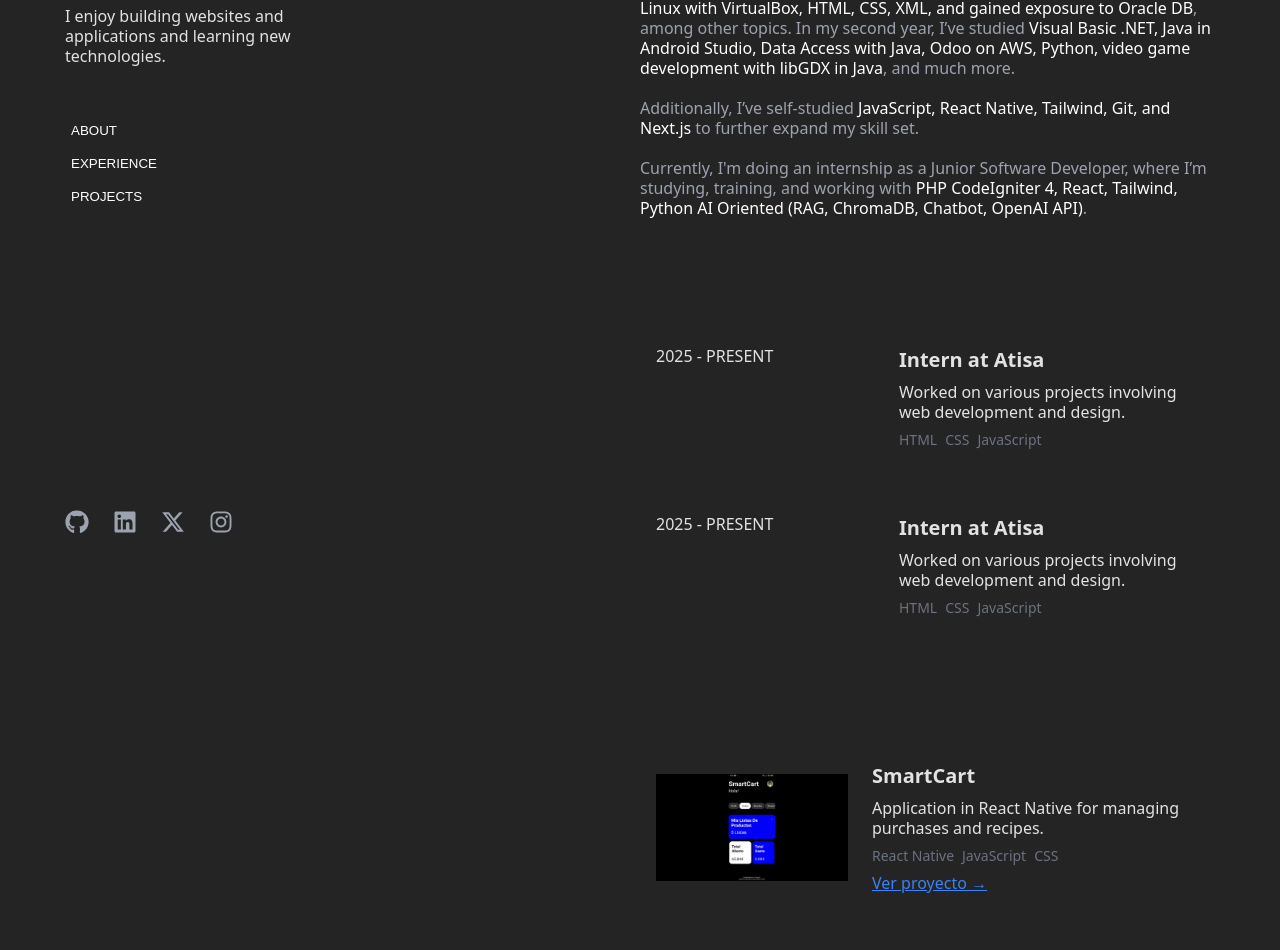
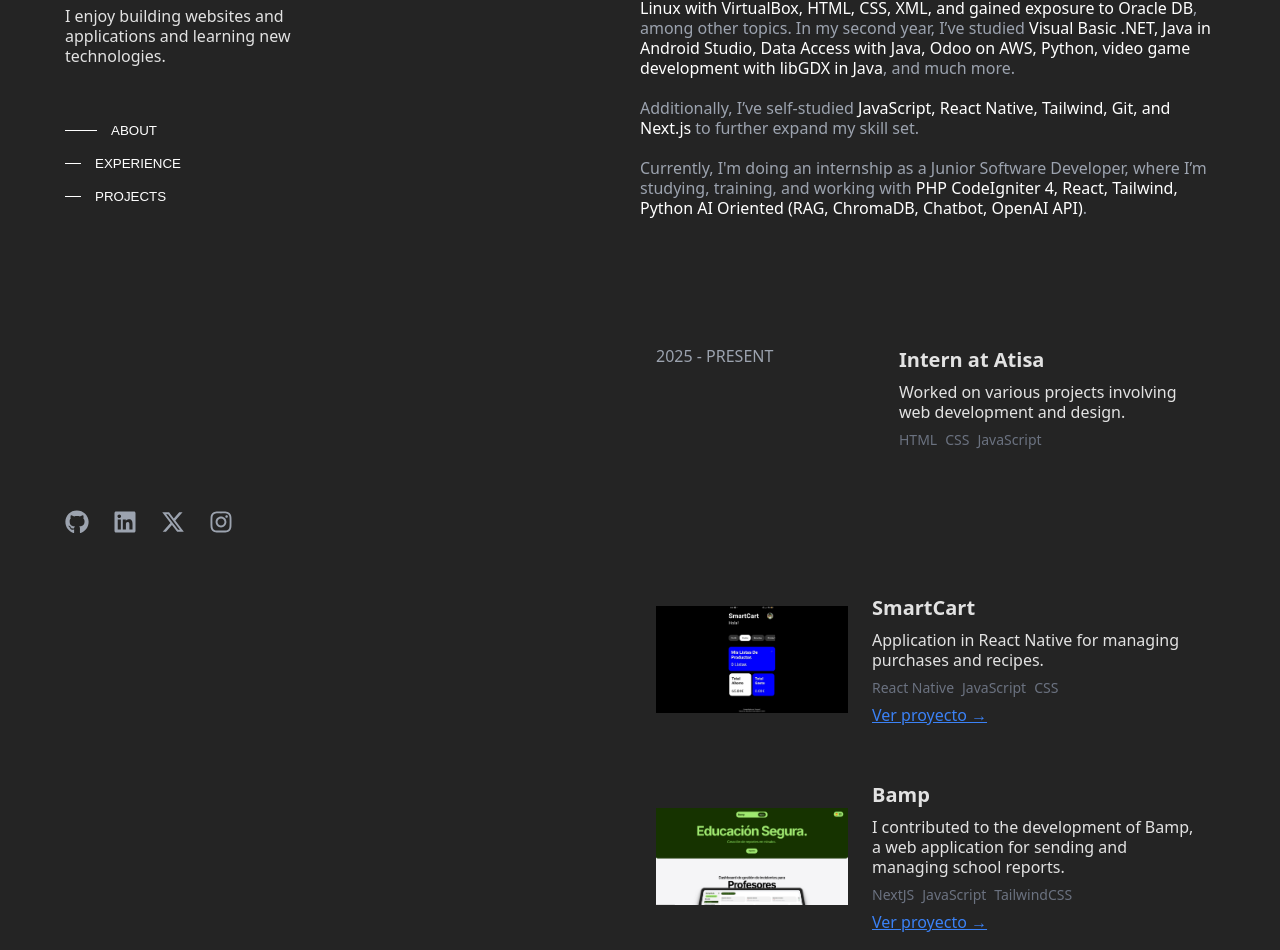
Before and after one commit to YoussefAKQ/YoussefAKQ.github.io, a React (Vite) app: page / in a window 1280 px wide. Shown: the part 182-1132 px from the top of the page. Built offline with nearby package versions, Linux system fonts and the light colour scheme.

Commit message:
Línea interactiva para los botones hacia las secciones

```diff
--- a/src/App.jsx
+++ b/src/App.jsx
@@ -1,4 +1,4 @@
-import { useState } from 'react';
+import { useState, useEffect } from 'react';
 import { FaGithub, FaLinkedin, FaTwitter, FaInstagram } from 'react-icons/fa';
 import Experience from './components/Experience';
 import Projects from './components/Projects';
@@ -6,6 +6,8 @@ import './App.css';
 import { FaXTwitter } from 'react-icons/fa6';
 
 function App() {
+  const [activeSection, setActiveSection] = useState('about');
+
   const scrollToSection = (sectionId) => {
     const element = document.getElementById(sectionId);
     if (element) {
@@ -13,8 +15,29 @@ function App() {
         behavior: 'smooth',
         block: 'start',
       });
+      setActiveSection(sectionId);
     }
   };
+
+  useEffect(() => {
+    const handleScroll = () => {
+      const sections = ['about', 'experience', 'projects'];
+      const currentSection = sections.find(section => {
+        const element = document.getElementById(section);
+        if (element) {
+          const rect = element.getBoundingClientRect();
+          return rect.top >= 0 && rect.top <= 300;
+        }
+        return false;
+      });
+      if (currentSection) {
+        setActiveSection(currentSection);
+      }
+    };
+
+    window.addEventListener('scroll', handleScroll);
+    return () => window.removeEventListener('scroll', handleScroll);
+  }, []);
 
   return (
     <>
@@ -26,21 +49,30 @@ function App() {
               <h3 className="text-xl font-semibold mt-2">Junior Developer</h3>
               <p className="mt-6 max-w-[300px]">I enjoy building websites and applications and learning new technologies. </p>
               <div className="space-y-4 flex flex-col mt-14">
+                <div className="flex items-center gap-2">
+                  <div className={`h-[1px] bg-white transition-all duration-300 ${activeSection === 'about' ? 'w-8' : 'w-4'}`} />
                   <button
                     onClick={() => scrollToSection('about')}
                     className="text-white hover:text-gray-400 text-left focus:outline-none border-none bg-transparent cursor-pointer">
                     ABOUT
                   </button>
+                </div>
+                <div className="flex items-center gap-2">
+                  <div className={`h-[1px] bg-white transition-all duration-300 ${activeSection === 'experience' ? 'w-8' : 'w-4'}`} />
                   <button
                     onClick={() => scrollToSection('experience')}
                     className="text-white hover:text-gray-400 text-left focus:outline-none border-none bg-transparent cursor-pointer">
                     EXPERIENCE
                   </button>
+                </div>
+                <div className="flex items-center gap-2">
+                  <div className={`h-[1px] bg-white transition-all duration-300 ${activeSection === 'projects' ? 'w-8' : 'w-4'}`} />
                   <button
                     onClick={() => scrollToSection('projects')}
                     className="text-white hover:text-gray-400 text-left focus:outline-none border-none bg-transparent cursor-pointer">
                     PROJECTS
                   </button>
+                </div>
               </div>
             </div>
 
--- a/src/components/Experience.jsx
+++ b/src/components/Experience.jsx
@@ -7,12 +7,6 @@ const Experience = () => {
       title: "Intern at Atisa",
       description: "Worked on various projects involving web development and design.",
       skills: ["HTML", "CSS", "JavaScript"]
-    },
-    {
-        date: "2025 - PRESENT",
-        title: "Intern at Atisa",
-        description: "Worked on various projects involving web development and design.",
-        skills: ["HTML", "CSS", "JavaScript"]
     }
   ];
 
--- a/src/components/ExperienceItem.jsx
+++ b/src/components/ExperienceItem.jsx
@@ -1,7 +1,7 @@
 const ExperienceItem = ({ date, title, description, skills }) => {
   return (
     <div className='flex flex-row gap-3 justify-between hover:bg-white/10 p-4 rounded-lg transition duration-125 ease-in-out'>
-      <p>{date}</p>
+      <p className='text-gray-400'>{date}</p>
       <div className='max-w-[300px] space-y-2'>
         <p className='text-xl font-bold'>{title}</p>
         <p>{description}</p>
--- a/src/components/Projects.jsx
+++ b/src/components/Projects.jsx
@@ -10,6 +10,20 @@ const Projects = () => {
       link: "https://github.com/YoussefAKQ/SmartCart"
     },
     {
+        title: "Bamp",
+        description: "I contributed to the development of Bamp, a web application for sending and managing school reports.",
+        image: "/src/assets/bamp.png",
+        skills: ["NextJS", "JavaScript", "TailwindCSS"],
+        link: "https://bampresearch.com"
+      },
+      {
+          title: "Bamp",
+          description: "I contributed to the development of Bamp, a web application for sending and managing school reports.",
+          image: "/src/assets/bamp.png",
+          skills: ["NextJS", "JavaScript", "TailwindCSS"],
+          link: "https://bampresearch.com"
+      },
+      {
         title: "Bamp",
         description: "I contributed to the development of Bamp, a web application for sending and managing school reports.",
         image: "/src/assets/bamp.png",
```
Lines whose indentation alone changed are shown as unchanged.
